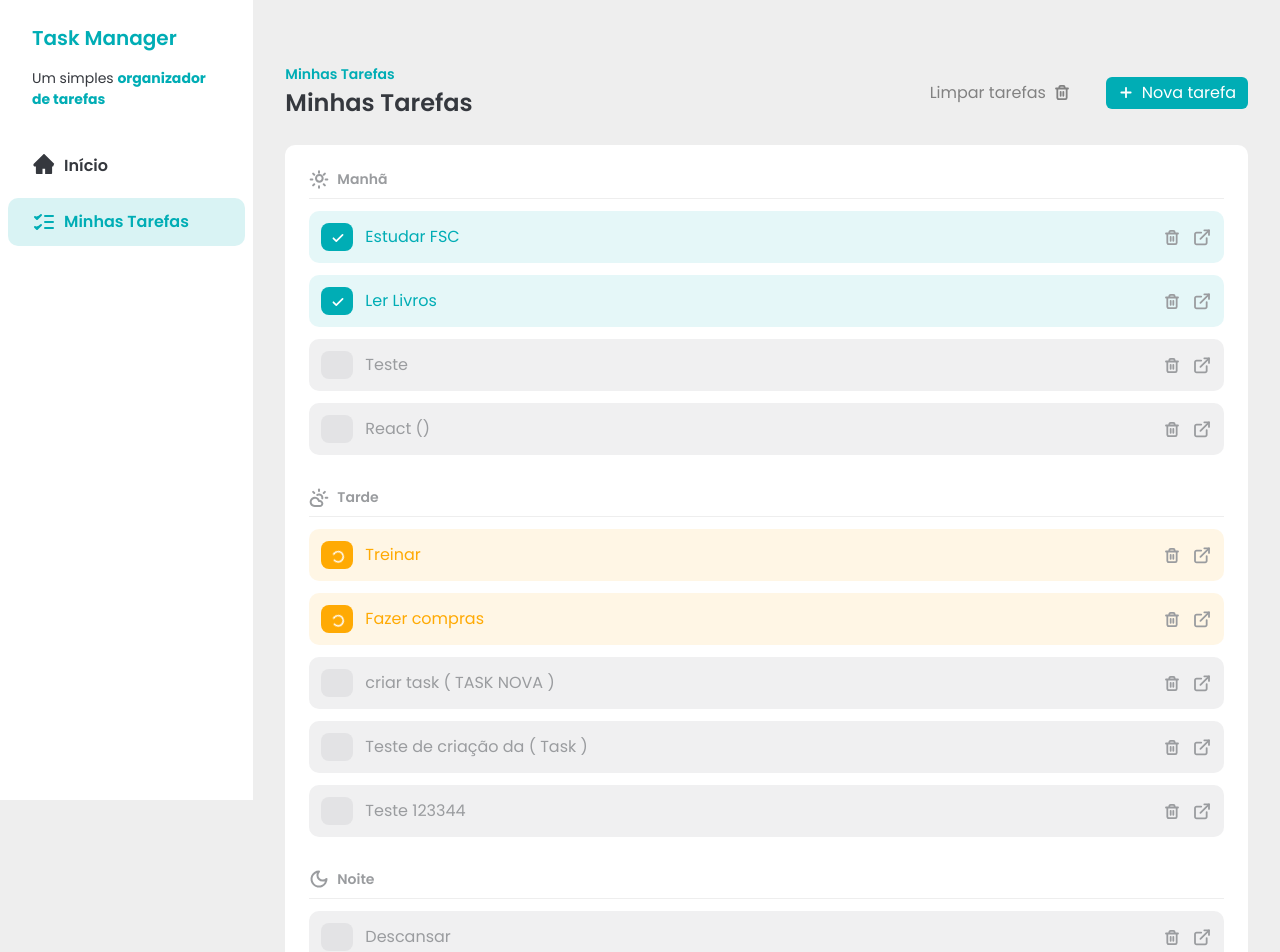
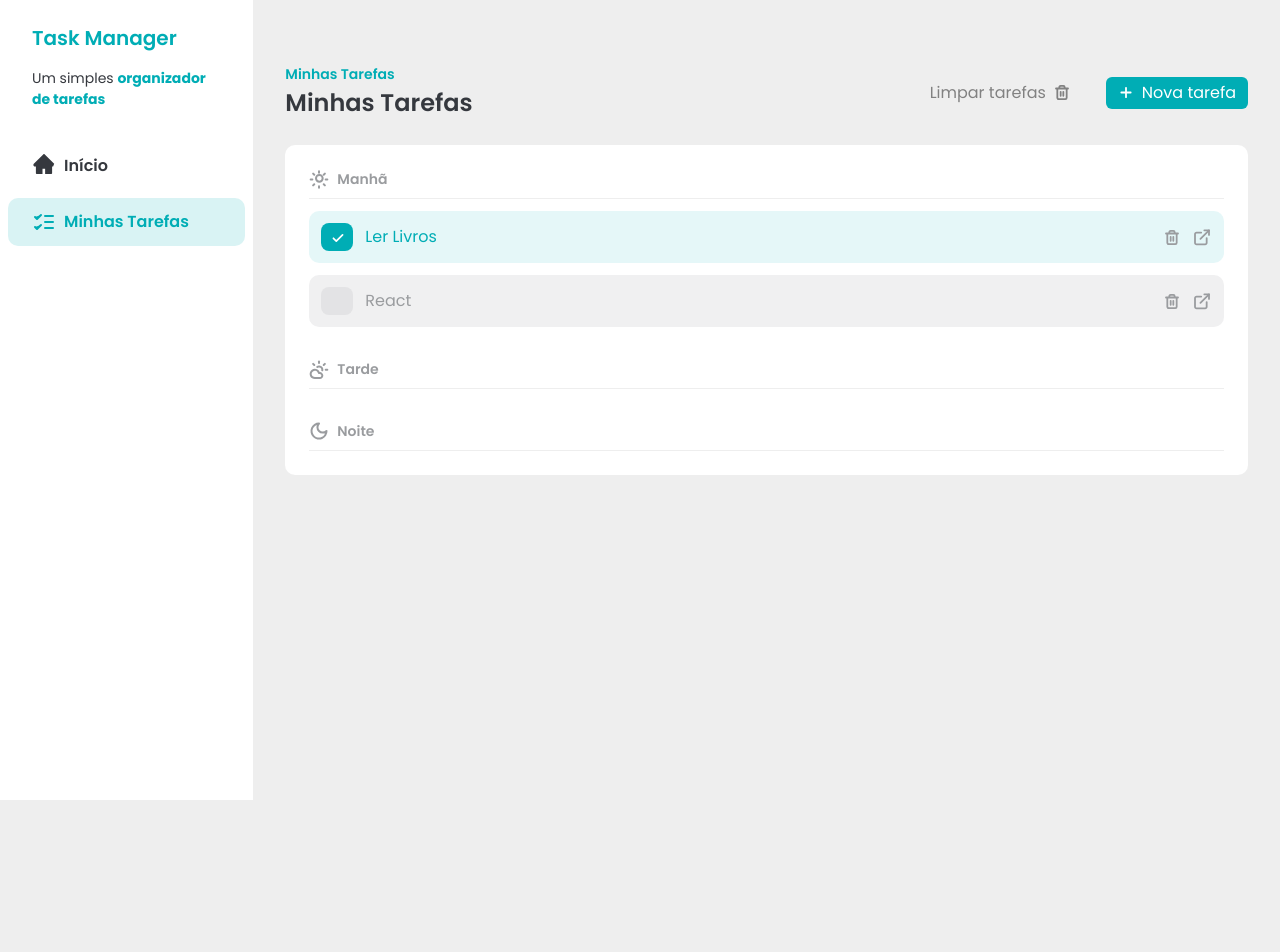
Before and after one commit to kleyton-ferreira/gerenciador-tarefas, a React (Vite) app: page / in a window 1280 px wide. Shown: the top 952 px of the page. After the commit the page ends 800 px from the top, so only its background shows below. Built offline with nearby package versions, Linux system fonts and the light colour scheme; data requests are answered from the project's data file.

Commit message:
feat: ensure task is deleted from db

```diff
--- a/db.json
+++ b/db.json
@@ -1,12 +1,5 @@
 {
   "ITENS": [
-    {
-      "id": "1",
-      "title": "Estudar FSC",
-      "description": "Estudar para a prova FSC",
-      "time": "morning",
-      "status": "done"
-    },
     {
       "id": "2",
       "title": "Ler Livros",
@@ -15,66 +8,10 @@
       "status": "done"
     },
     {
-      "id": "3",
-      "title": "Treinar",
-      "description": "Treinar para competição de natação",
-      "time": "afternoon",
-      "status": "in-progress"
-    },
-    {
-      "id": "4",
-      "title": "Fazer compras",
-      "description": "Comprar igredientes para o jantar",
-      "time": "afternoon",
-      "status": "in-progress"
-    },
-    {
-      "id": "5",
-      "title": "Descansar",
-      "description": "Assistir um filme com a família",
-      "time": "evening",
-      "status": "not-started"
-    },
-    {
-      "id": "6",
-      "title": "Meditar",
-      "description": "Meditar por 10 minutos",
-      "time": "evening",
-      "status": "not-started"
-    },
-    {
-      "id": "c5377b88-fbab-4035-8519-38af00881408",
-      "title": "Teste",
+      "id": "b4a56893-4714-4f31-8981-116509ff422c",
+      "title": "React",
       "time": "morning",
-      "description": "Teste",
-      "status": "not-started"
-    },
-    {
-      "id": "19ffe5a5-dfed-489f-b6c4-238543b8e729",
-      "title": "React ()",
-      "time": "morning",
-      "description": "React ()",
-      "status": "not-started"
-    },
-    {
-      "id": "682a3f88-c15e-4699-bc40-9470dc57ee16",
-      "title": "criar task ( TASK NOVA )",
-      "time": "afternoon",
-      "description": "criar task ( TASK NOVA )",
-      "status": "not-started"
-    },
-    {
-      "id": "58e1ad11-9379-451b-b81a-bab30b787e6d",
-      "title": "Teste de criação da ( Task )",
-      "time": "afternoon",
-      "description": "Teste de criação da ( Task )",
-      "status": "not-started"
-    },
-    {
-      "id": "bc2e7367-ea45-4940-b951-979786f87ac8",
-      "title": "Teste 123344",
-      "time": "afternoon",
-      "description": "Teste 123344",
+      "description": "React",
       "status": "not-started"
     }
   ]
--- a/src/components/Task/Task.jsx
+++ b/src/components/Task/Task.jsx
@@ -72,7 +72,13 @@ const Task = () => {
   }
 
   // FUNÇAO DE DELETAR AS TAREFAS
-  const handleDeleteTasks = (taskId) => {
+  const handleDeleteTasks = async (taskId) => {
+    const response = await fetch(`http://localhost:3000/ITENS/${taskId}`, {
+      method: 'DELETE',
+    })
+    if (!response.ok) {
+      return toast.error('Erro ao deletar. Por favor, tente novamente.')
+    }
     const deleteTask = tasks.filter((del) => del.id !== taskId)
     setTasks(deleteTask)
     toast.success('Tarefa deletada com sucesso!')
```
